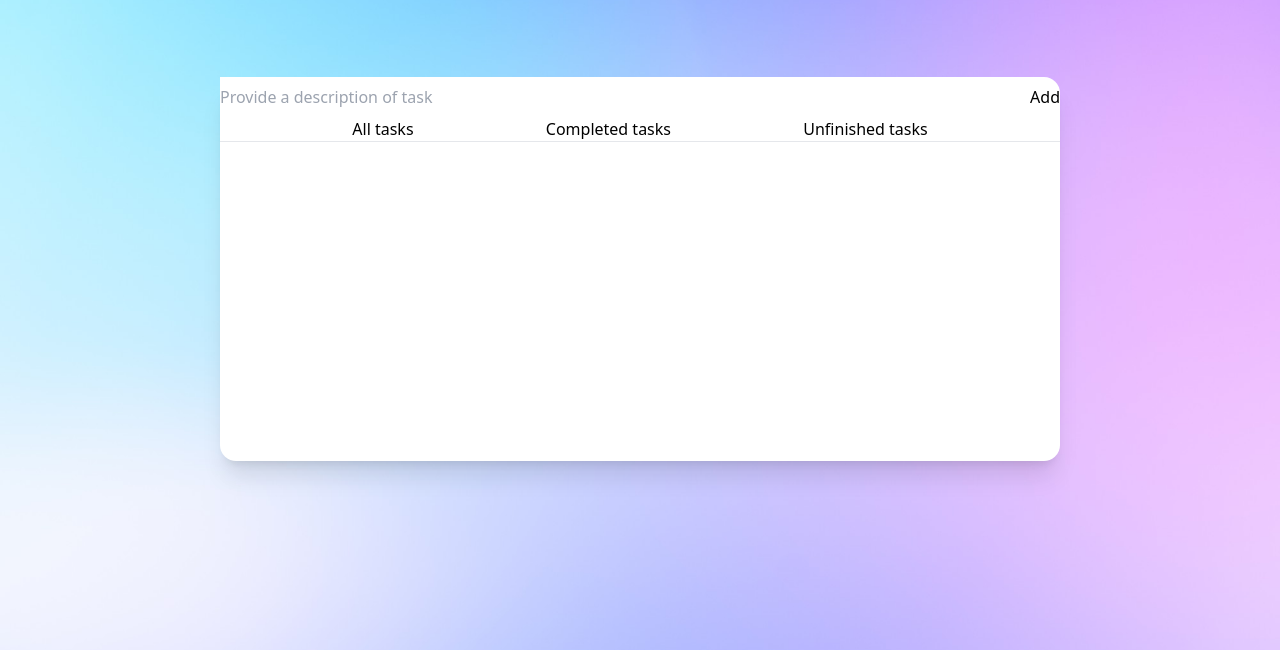
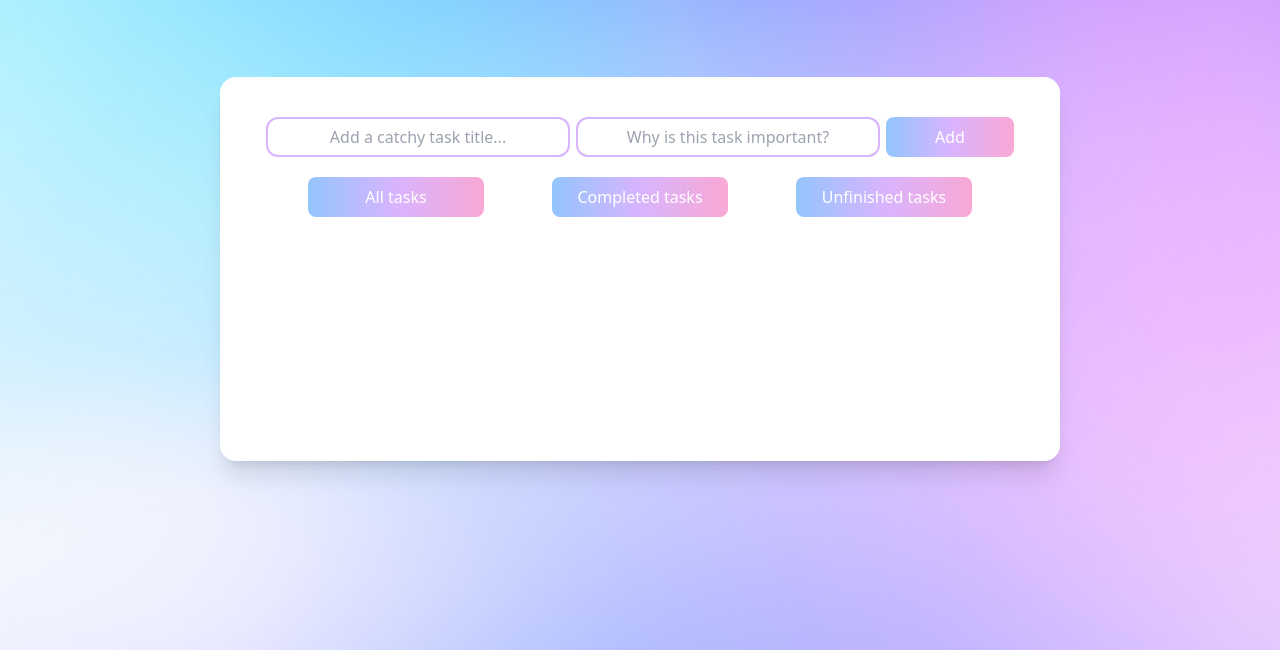
Before and after one commit to SahilTiwariDev/Doit-V1, a website: page src/index.html in a window 1280 px wide. Shown: the part 51-701 px from the top of the page. Drawn offline with Linux system fonts and the light colour scheme.

Commit message:
Style the main area

```diff
--- a/src/index.html
+++ b/src/index.html
@@ -6,7 +6,9 @@
     <title>Document</title>
     <link href="./output.css" rel="stylesheet" />
   </head>
-  <body class="h-screen bg-[url('assets/vivid-blurred-colorful-background.jpg')] bg-cover bg-center">
+  <body
+    class="h-screen bg-[url('assets/vivid-blurred-colorful-background.jpg')] bg-cover bg-center"
+  >
     <header>
       <img
         class="h-12 w-12 rounded-full"
@@ -15,23 +17,47 @@
       />
     </header>
     <main class="flex w-full justify-center items-center p-20">
-      <div id="taskArea" class="h-96 w-9/12 bg-white rounded-2xl shadow-xl flex flex-col">
-        <div class="flex justify-evenly">
+      <div
+        id="taskArea"
+        class="h-96 w-9/12 bg-white rounded-2xl shadow-xl flex flex-col p-5"
+      >
+        <div class="flex justify-evenly p-5">
           <input
-            class="h-10 w-4/5"
+            class="text-center h-10 w-2/5 rounded-xl border-2 border-purple-300"
             id="taskName"
             type="text"
-            placeholder="Provide a description of task"
+            placeholder="Add a catchy task title..."
           />
-          <input type="text" id="taskDescription">
-          <button id="addButton">Add</button>
+          <input
+            class="text-center h-10 w-2/5 rounded-xl border-2 border-purple-300"
+            type="text"
+            id="taskDescription"
+            placeholder="Why is this task important?"
+          />
+          <button
+            id="addButton"
+            class="h-10 w-32 text-white rounded-lg bg-gradient-to-r from-blue-300 via-purple-300 to-pink-300"
+          >
+            Add
+          </button>
         </div>
         <div class="flex justify-evenly">
-          <button>All tasks</button>
-          <button>Completed tasks</button>
-          <button>Unfinished tasks</button>
+          <button
+            class="h-10 w-44 text-white rounded-lg bg-gradient-to-r from-blue-300 via-purple-300 to-pink-300"
+          >
+            All tasks
+          </button>
+          <button
+            class="h-10 w-44 text-white rounded-lg bg-gradient-to-r from-blue-300 via-purple-300 to-pink-300"
+          >
+            Completed tasks
+          </button>
+          <button
+            class="h-10 w-44 text-white rounded-lg bg-gradient-to-r from-blue-300 via-purple-300 to-pink-300"
+          >
+            Unfinished tasks
+          </button>
         </div>
-        <hr />
         <div id="displayArea"></div>
       </div>
     </main>
--- a/src/scripts/app.js
+++ b/src/scripts/app.js
@@ -8,6 +8,7 @@ function addTask(name, description) {
   let taskbody = document.createElement("div");
   let taskFront = document.createElement("p");
   let taskBackt = document.createElement("p");
+  taskbody.setAttribute("class", "flex");
   taskFront.innerHTML = name.value;
   taskBackt.innerHTML = description.value;
   taskbody.appendChild(taskFront);
```
Also changed, not shown: src/output.css.
